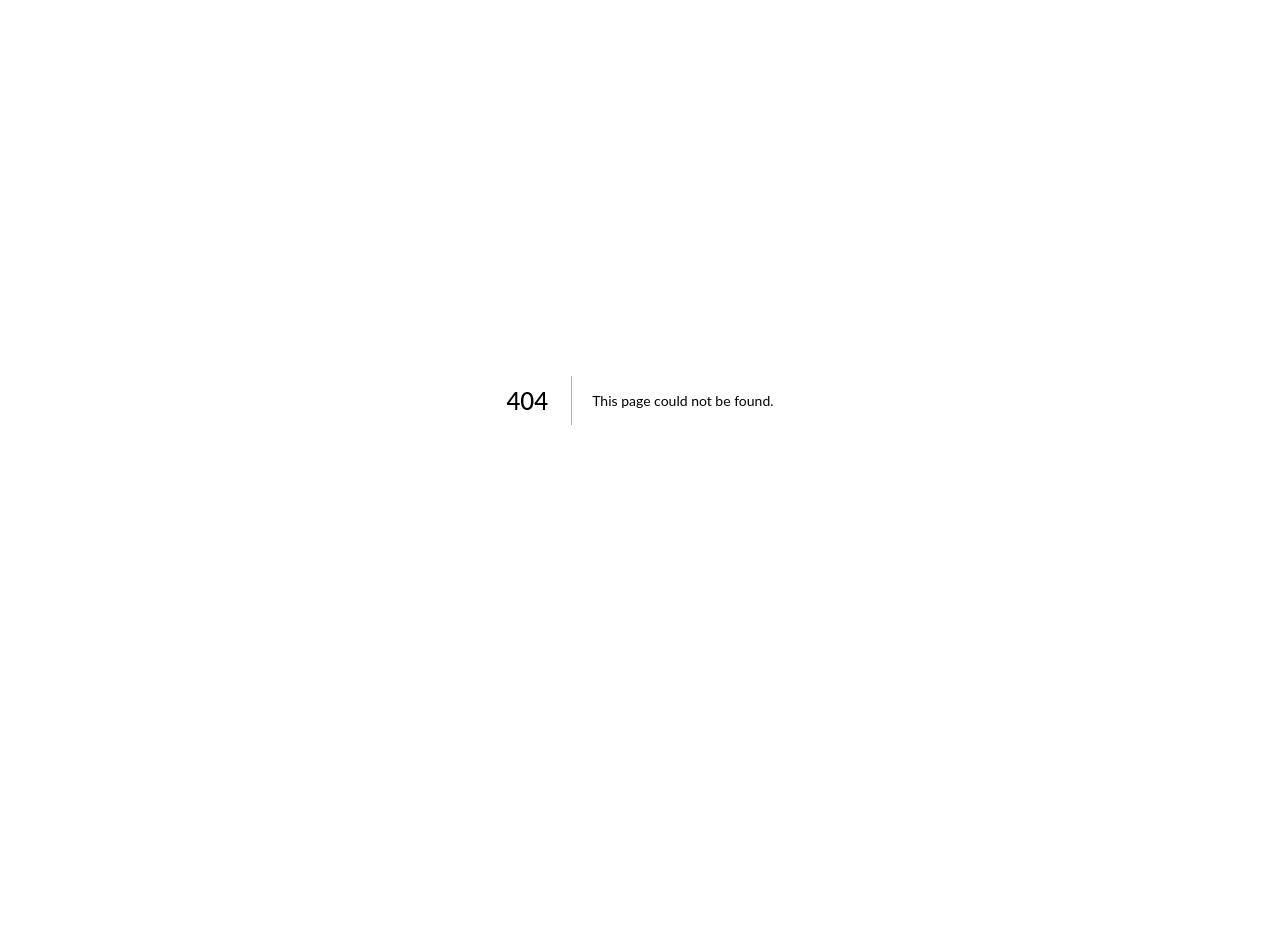
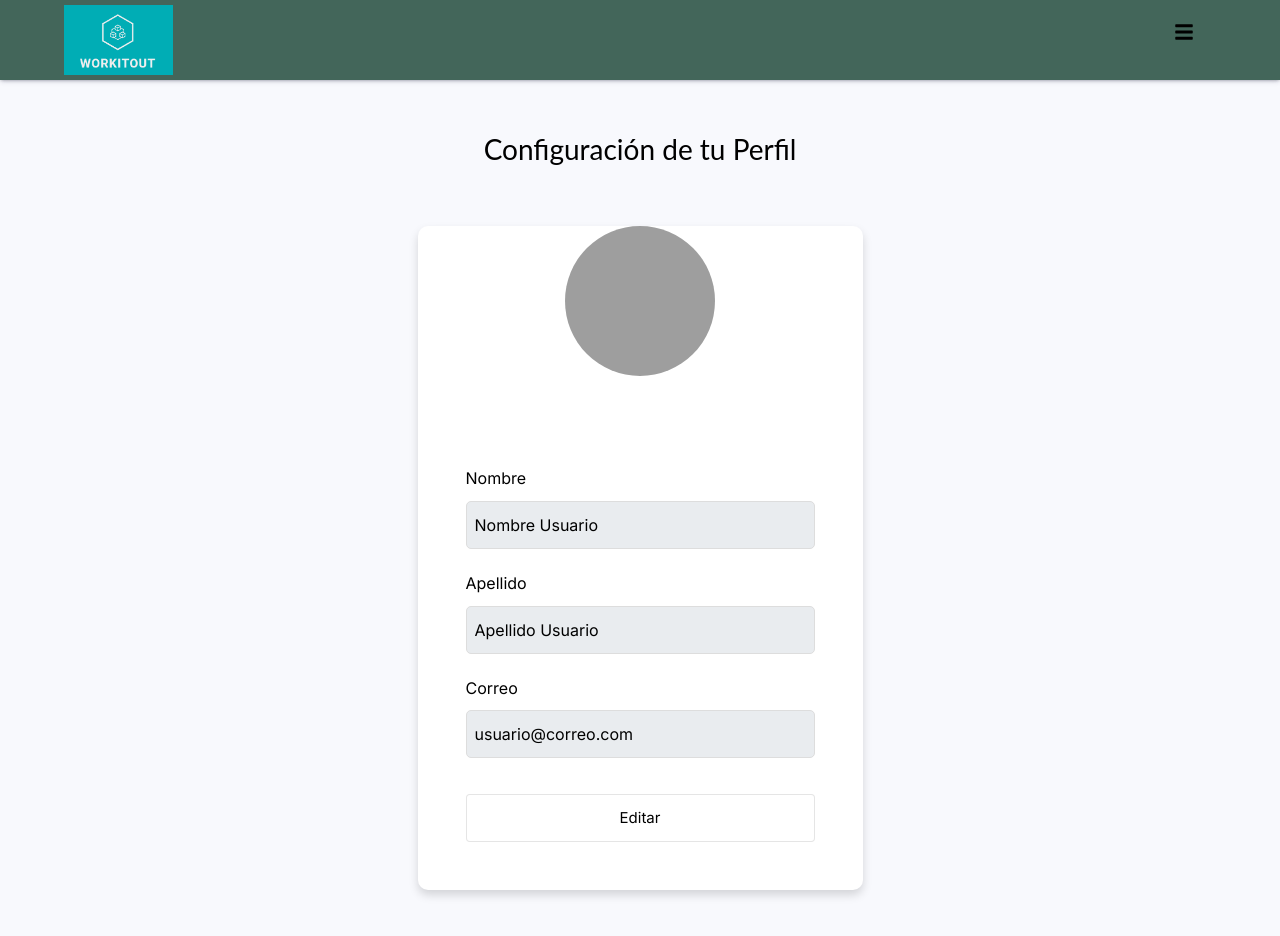
Before and after one commit to sergio-sanguinetti/workitout, a Next.js app: page /profile in a window 1280 px wide. Before the commit this address had no page. Before the commit the page ends 800 px from the top, so only its background shows below. Built offline with nearby package versions, Linux system fonts and the light colour scheme; grey boxes are pictures that could not be loaded.

Commit message:
Gestion de Perfil de Usuario

```diff
--- /dev/null
+++ b/src/app/profile/page.js
@@ -0,0 +1,81 @@
+'use client';
+import React, { useState } from 'react';
+import { toast, ToastContainer } from 'react-toastify';
+import "react-toastify/dist/ReactToastify.css";
+import { DOMAIN_BACK, DOMAIN_FRONT } from '../../../env';
+import RemoveRedEyeIcon from '@mui/icons-material/RemoveRedEye';
+import VisibilityOffIcon from '@mui/icons-material/VisibilityOff';
+import Sidebar from '../components/sidebar';
+import './profile.css';
+
+export default function ProfilePage() {
+  const [user, setUser] = useState({
+    name: 'Nombre Usuario',
+    surname: 'Apellido Usuario',
+    email: 'usuario@correo.com',
+    profilePicture: 'path_to_profile_picture',
+    rating: 4.8,
+  });
+  const [editMode, setEditMode] = useState(false);
+
+  const handleSave = () => {
+    setEditMode(false);
+    toast.success('Tus datos han sido actualizados correctamente.');
+  };
+
+  return (
+    <>
+      <ToastContainer />
+      <Sidebar userName={user.name} userRating={user.rating} />
+      <section className="profile-section">
+        <div className="container">
+          <div className="row justify-content-center">
+            <div className="col-md-6 text-center mb-5">
+              <h3>Configuración de tu Perfil</h3>
+            </div>
+          </div>
+          <div className="row justify-content-center">
+            <div className="col-md-7 col-lg-5">
+              <div className="wrap">
+                <div className="profile-img" style={{ backgroundImage: `url(${user.profilePicture})` }}></div>
+                <div className="profile-wrap p-4 p-md-5">
+                  <form>
+                    <div className="form-group mt-3">
+                      <label style={{ color: '#000' }}>Nombre</label>
+                      <input
+                        type="text"
+                        className="form-control p-2"
+                        value={user.name}
+                        onChange={(e) => setUser({ ...user, name: e.target.value })}
+                        disabled={!editMode}
+                      />
+                    </div>
+                    <div className="form-group mt-3">
+                      <label style={{ color: '#000' }}>Apellido</label>
+                      <input
+                        type="text"
+                        className="form-control p-2"
+                        value={user.surname}
+                        onChange={(e) => setUser({ ...user, surname: e.target.value })}
+                        disabled={!editMode}
+                      />
+                    </div>
+                    <div className="form-group mt-3">
+                      <label style={{ color: '#000' }}>Correo</label>
+                      <input type="email" className="form-control p-2" value={user.email} disabled />
+                    </div>
+                    {editMode ? (
+                      <button type="button" className="form-control btn btn-primary rounded submit px-3" onClick={handleSave}>Guardar</button>
+                    ) : (
+                      <button type="button" className="form-control btn btn-secondary rounded submit px-3" onClick={() => setEditMode(true)}>Editar</button>
+                    )}
+                  </form>
+                </div>
+              </div>
+            </div>
+          </div>
+        </div>
+      </section>
+    </>
+  );
+}
--- /dev/null
+++ b/src/app/profile/profile.css
@@ -0,0 +1,51 @@
+.profile-section {
+  padding: 3rem 0;
+}
+
+.wrap {
+  background: #fff;
+  border-radius: 10px;
+  box-shadow: 0 5px 10px rgba(0, 0, 0, 0.15);
+  overflow: hidden;
+  position: relative;
+  z-index: 1;
+}
+
+.profile-img {
+  background-size: cover;
+  background-position: center;
+  height: 150px;
+  width: 150px;
+  border-radius: 50%;
+  margin: 0 auto 1.5rem;
+}
+
+.profile-wrap {
+  padding: 2rem;
+}
+
+.profile-wrap h3 {
+  margin-bottom: 1.5rem;
+  font-size: 1.5rem;
+}
+
+.profile-wrap .form-group {
+  margin-bottom: 1rem;
+}
+
+.profile-wrap .form-group label {
+  color: #000;
+  display: block;
+  margin-bottom: .5rem;
+}
+
+.profile-wrap .form-group input {
+  width: 100%;
+  padding: .5rem;
+  border-radius: 5px;
+  border: 1px solid #ddd;
+}
+
+.profile-wrap .btn {
+  margin-top: 1rem;
+}
```
Also changed, not shown: src/app/profile/ProfileForm.js (added, +68 -0 lines).
